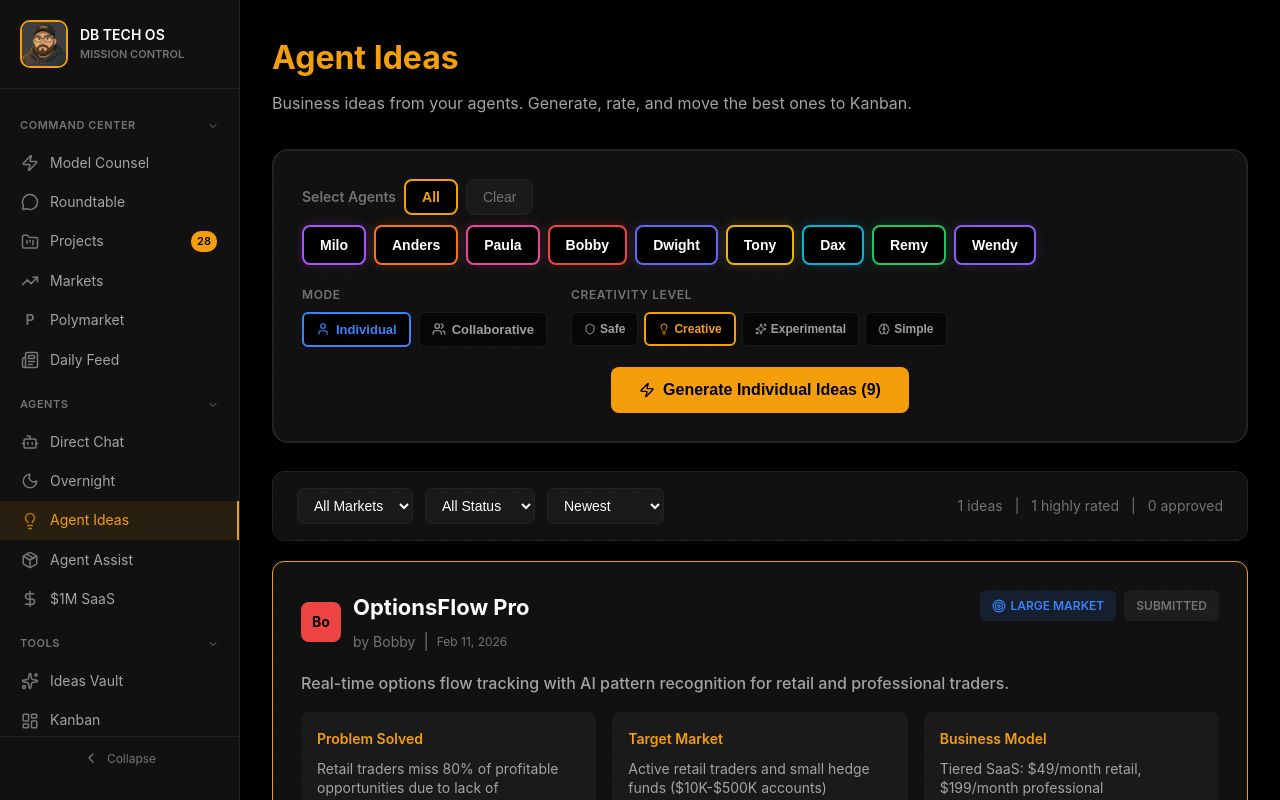
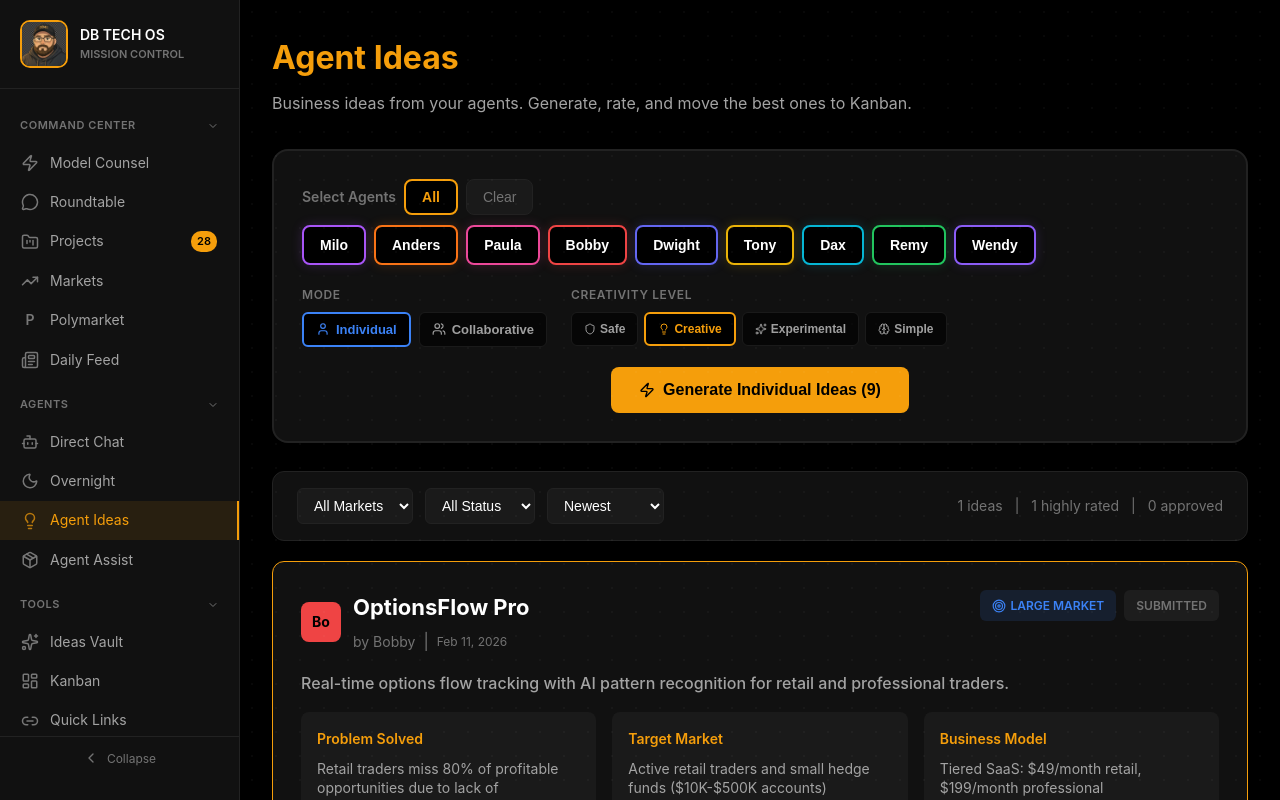
Before and after one commit to Milobuilds45/dbtech45, a Next.js app: page /os/agents/ideas in a window 1280 px wide. Shown: the top 800 px of the page. Built offline with nearby package versions, Linux system fonts and the light colour scheme.

Commit message:
fix: remove  SaaS page from sidebar nav

```diff
--- a/src/components/AppSidebar.tsx
+++ b/src/components/AppSidebar.tsx
@@ -31,7 +31,6 @@ import {
   Calendar,
   Sparkles,
   Package,
-  DollarSign,
 } from 'lucide-react';
 
 // ─── Icon size for nav items ────────────────────────────────────────────
@@ -50,7 +49,6 @@ const NAV_ICONS: Record<string, ReactNode> = {
   'Overnight':     <Moon size={ICON_SIZE} />,
   'Agent Ideas':   <Lightbulb size={ICON_SIZE} />,
   'Agent Assist':  <Package size={ICON_SIZE} />,
-  '$1M SaaS':      <DollarSign size={ICON_SIZE} />,
   'Kanban':        <LayoutDashboard size={ICON_SIZE} />,
   'Ideas Vault':   <Sparkles size={ICON_SIZE} />,
   'Brand Kit':     <Palette size={ICON_SIZE} />,
@@ -85,7 +83,6 @@ const agentItems: NavItem[] = [
   { label: 'Overnight', href: '/os/agents/overnight' },
   { label: 'Agent Ideas', href: '/os/agents/ideas' },
   { label: 'Agent Assist', href: '/os/agents/assist' },
-  { label: '$1M SaaS', href: '/os/agents/saas' },
 ];
 
 const toolItems: NavItem[] = [
```
